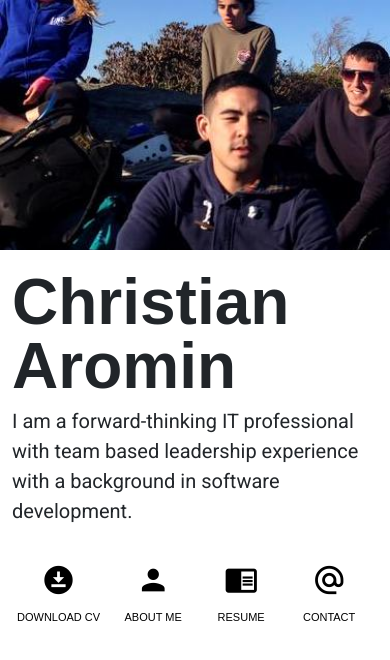
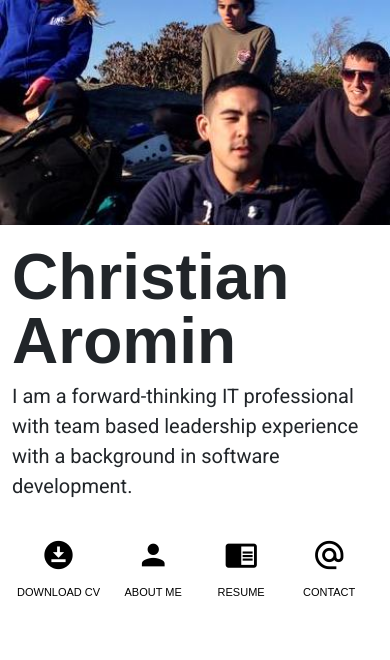
Before and after one commit to Caromin/CarominResume, an Angular app: page / in a window 390 px wide. Shown: the top 660 px of the page. Built offline with nearby package versions, Linux system fonts and the light colour scheme.

Commit message:
changed banner css

```diff
--- a/src/styles.scss
+++ b/src/styles.scss
@@ -64,6 +64,9 @@ body { margin: 0; font-family: 'Poppins', sans-serif }
 @media (max-width: 1000px) {
     .mobileBanner {
         display: block;
+        min-height: 450px;
+        max-height: 450px;
+        background-position: top;
     }
     .introImage, .mobileHidden {
         display: none !important;
@@ -72,11 +75,10 @@ body { margin: 0; font-family: 'Poppins', sans-serif }
 
 @media (max-width: 600px) {
     .modalBanner, .mobileBanner {
-            min-height: 250px;
-            max-height: 250px;
+        min-height: 225px;
+        max-height: 225px;
         background-position: top;
     }
-
     .modalFooter {
         height: 100px;
     }
```
Lines whose indentation alone changed are shown as unchanged.
